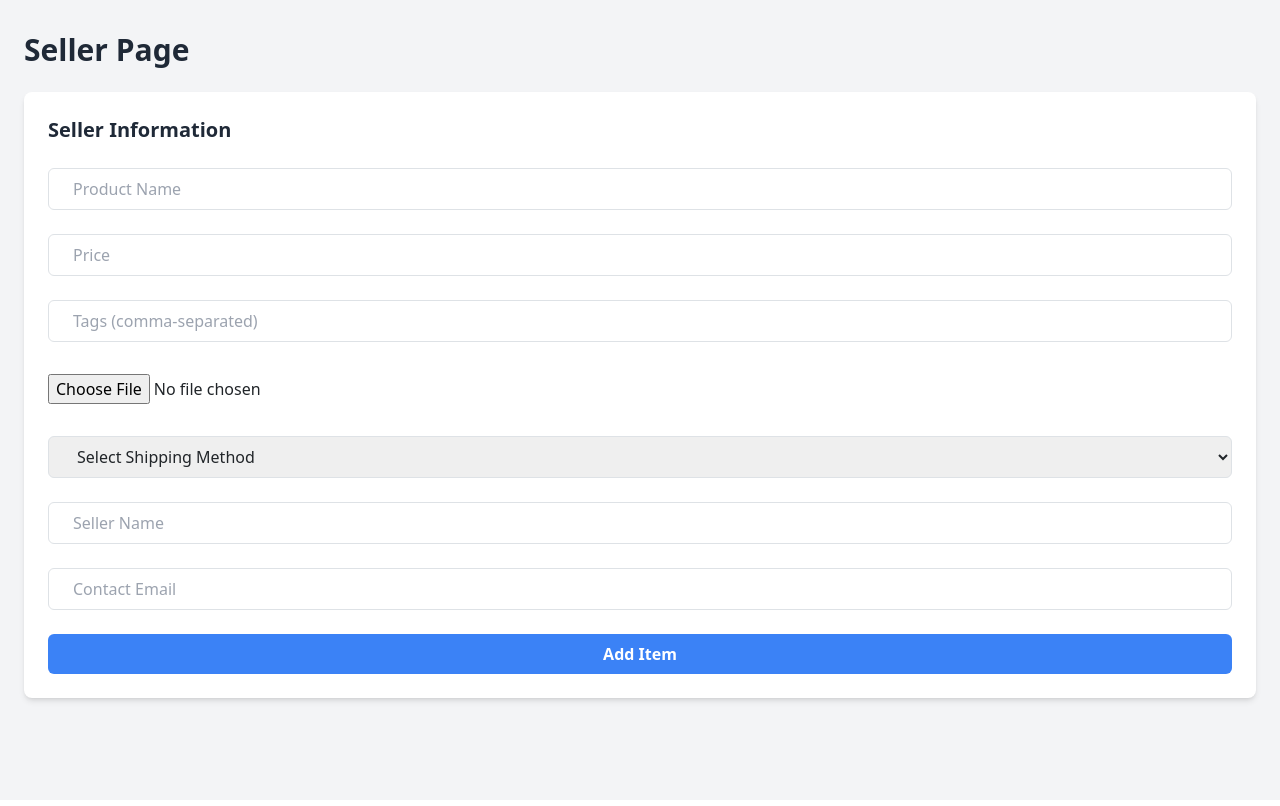
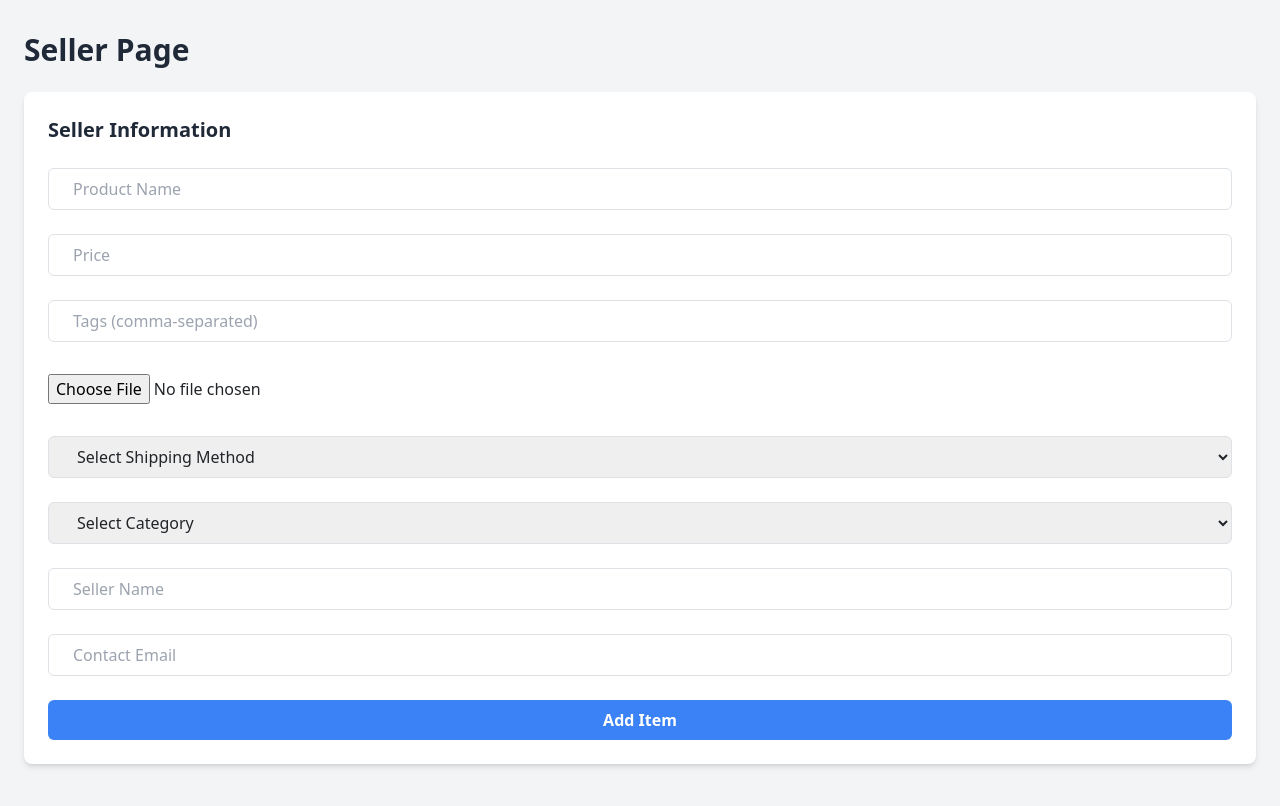
Before and after one commit to Adershradhakrishnan/ecommerceproject, a React (Vite) app in the folder client/my-project/: page /seller in a window 1280 px wide. Shown: the top 806 px of the page. Built offline with nearby package versions, Linux system fonts and the light colour scheme.

Commit message:
dss message

```diff
--- a/client/my-project/src/components/Buyer/Navbar/Navbar.jsx
+++ b/client/my-project/src/components/Buyer/Navbar/Navbar.jsx
@@ -75,9 +75,9 @@ function Navbar({setKeyword,onCategorySelect}) {
 
                             <ul className="py-4">
                               <li className="px-4 py-2 cursor-pointer" onClick={()=> handleFilterClick('Bag')}>Bag</li>
-                              <li className="px-4 py-2 cursor-pointer" onClick={()=> handleFilterClick('Shoes')}>Shoes</li>
-                              <li className="px-4 py-2 cursor-pointer" onClick={()=> handleFilterClick('Watch')}>Watch</li>
-                              <li className="px-4 py-2 cursor-pointer" onClick={()=> handleFilterClick('Shirts')}>Shirts</li>
+                              <li className="px-4 py-2 cursor-pointer" onClick={()=> handleFilterClick('Menswear')}>Menswear</li>
+                              <li className="px-4 py-2 cursor-pointer" onClick={()=> handleFilterClick('Footwear')}>Footwear</li>
+                              <li className="px-4 py-2 cursor-pointer" onClick={()=> handleFilterClick('Electronics')}>Electronics</li>
                             </ul>
                             </div>
                         )}
--- a/client/my-project/src/components/Mywishlist/Mywishlist.jsx
+++ b/client/my-project/src/components/Mywishlist/Mywishlist.jsx
@@ -71,9 +71,9 @@ function Mywishlist() {
         fetchWishlistItems();
     }, [accessToken]); // Include accessToken in the dependency array
 
-    const calculateTotalPrice = (products) => {
-        return products.reduce((total, product) => total + product.price, 0);
-    };
+    // const calculateTotalPrice = (products) => {
+    //     return products.reduce((total, product) => total + product.price,0);
+    // };
 
     return (
         <div className="wishlist-container grid grid-cols-1 md:grid-cols-2 lg:grid-cols-3 gap-4">
@@ -90,14 +90,14 @@ function Mywishlist() {
                                     <img src={`http://localhost:3100${product.imageFile}`} alt={product.name} className="w-full h-64 object-contain" />
                                     <div className="p-4">
                                         <p className="font-semibold">{product.name}</p>
-                                        <p className="text-gray-700">${product.price}</p>
+                                        <p className="text-gray-700">Total Price :${product.price}</p>
                                     </div>
                                 </div>
                             ))}
                         </div>
-                        <div className="mt-4">
+                        {/* <div className="mt-4">
                             <p className="font-semibold">Total Price: ${calculateTotalPrice(wishlist.products)}</p>
-                        </div>
+                        </div> */}
                     </div>
                 </div>
             ))}
--- a/client/my-project/src/components/Seller/Seller.jsx
+++ b/client/my-project/src/components/Seller/Seller.jsx
@@ -2,7 +2,6 @@ import React, { useState } from 'react';
 import axios from "axios";
 import Swal from "sweetalert2";
 import { Link, useNavigate } from 'react-router-dom';
-
 
 const SellerPage = () => {
     const [productName, setProductName] = useState("");
@@ -12,7 +11,9 @@ const SellerPage = () => {
     const [shippingMethod, setShippingMethod] = useState("");
     const [sellerName, setSellerName] = useState("");
     const [contactEmail, setContactEmail] = useState("");
+    const [categories, setCategory] = useState(""); // State to hold category
     const navigate = useNavigate();
+
     const handleImageChange = (e) => {
         const file = e.target.files[0];
 
@@ -47,6 +48,7 @@ const SellerPage = () => {
                 shippingMethod,
                 sellerName,
                 contactEmail,
+                categories, // Add category to the payload
                 userId
             });
 
@@ -74,6 +76,7 @@ const SellerPage = () => {
             setShippingMethod("");
             setSellerName("");
             setContactEmail("");
+            setCategory("");
 
         } catch (error) {
             console.error("Error adding item:", error);
@@ -128,7 +131,20 @@ const SellerPage = () => {
                             <option value="">Select Shipping Method</option>
                             <option value="standard">Standard Shipping</option>
                             <option value="express">Express Shipping</option>
-                        <option value="express">Fast card delivery</option>
+                            <option value="fast_card_delivery">Fast Card Delivery</option>
+                        </select>
+                        <select
+                            value={categories}
+                            onChange={(e) => setCategory(e.target.value)}
+                            className="w-full px-4 py-2 border rounded-md mb-4 focus:outline-none focus:border-blue-500"
+                        >
+                            <option value="">Select Category</option>
+                            <option value="electronics">Electronics</option>
+                            <option value="menswear">Menswear</option>
+                            <option value="footwear">Footwear</option>
+                            <option value="bag">Bag</option>
+                            <option value="sports_outdoors">Sports & Outdoors</option>
+                            <option value="toys_games">Toys & Games</option>
                         </select>
                         <input
                             type="text"
```
Lines whose indentation alone changed are shown as unchanged.
